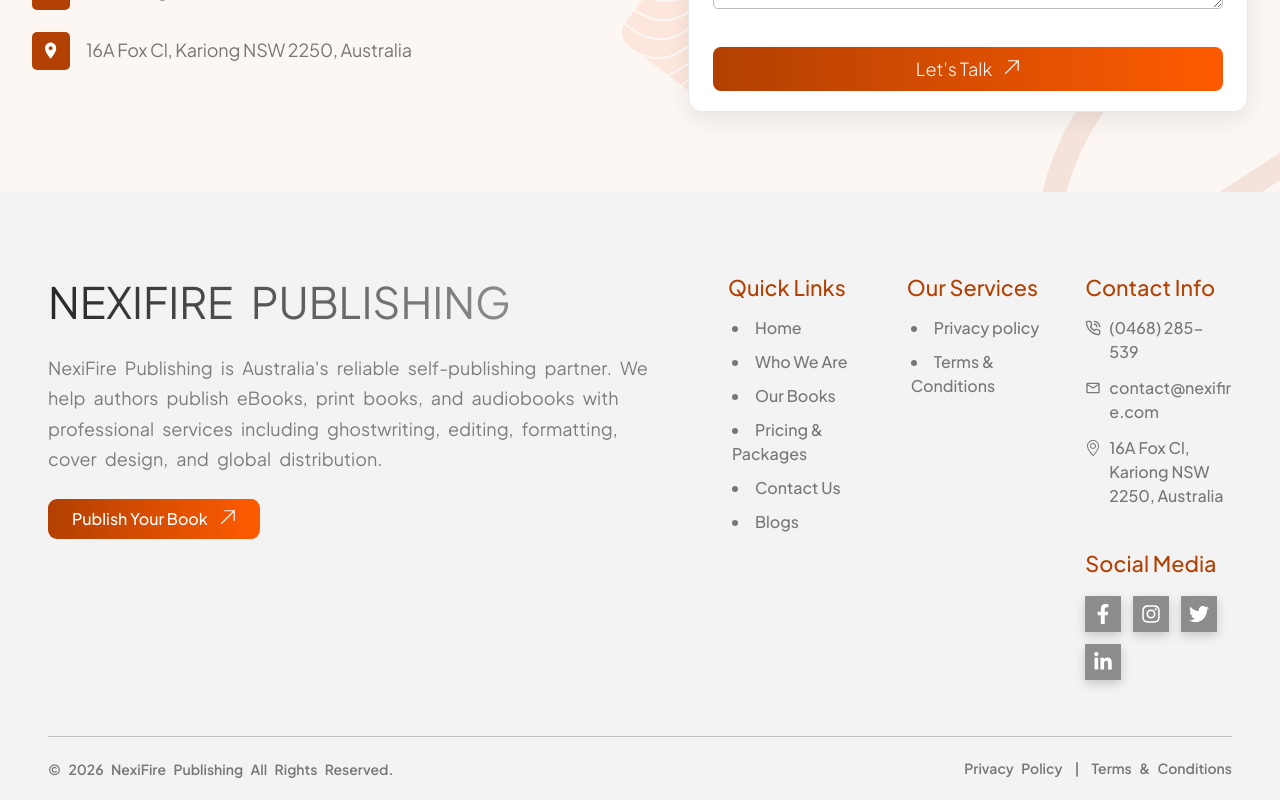
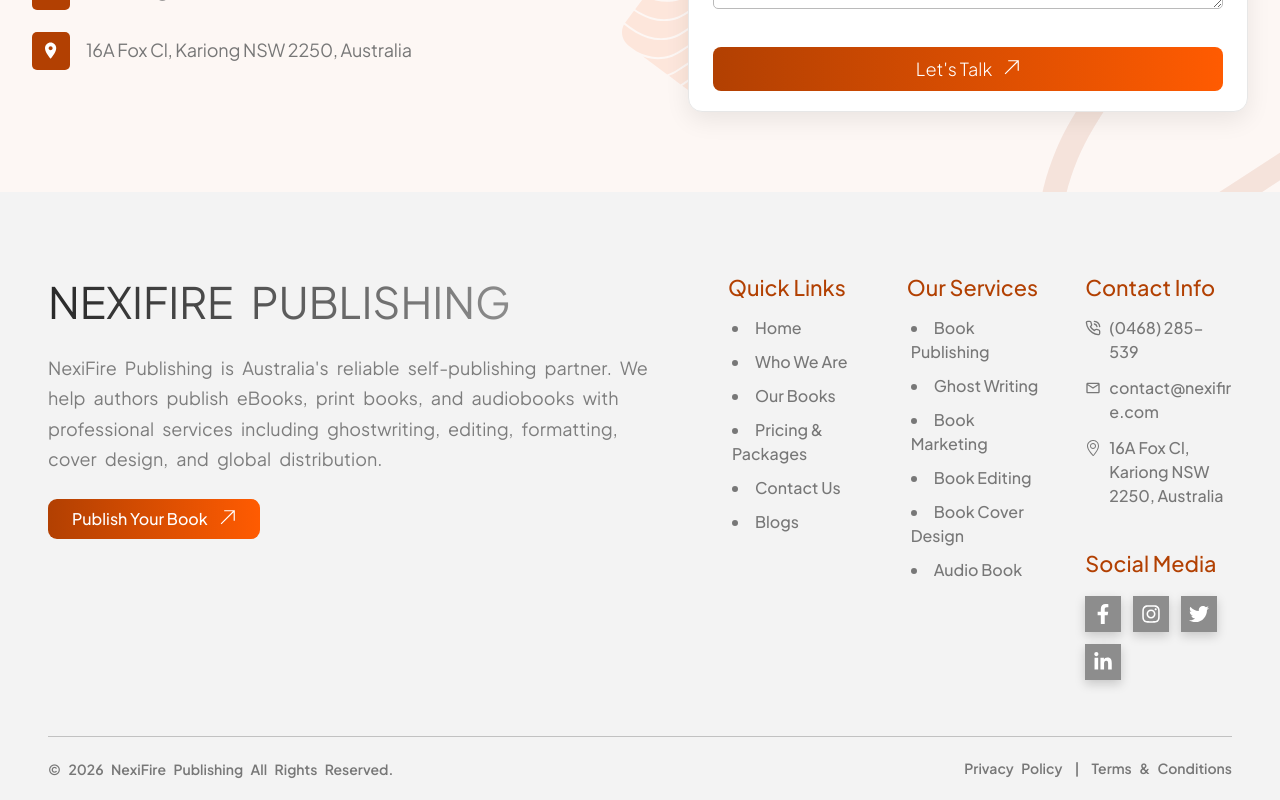
Before and after one commit to BemBexLab/nexifire-publishing, a Next.js app: page /who-we-are in a window 1280 px wide. Shown: the part 5878-6678 px from the top of the page. Built offline with nearby package versions, Linux system fonts and the light colour scheme.

Commit message:
Updated Links footer

```diff
--- a/components/Footer.tsx
+++ b/components/Footer.tsx
@@ -248,10 +248,21 @@
                 className="list-inside list-disc space-y-2.5 text-base font-medium text-[#777777]"
               >
                 <motion.li variants={listItemVariants} className="pl-1">
-                  <a className="transition hover:text-[#B24002]" href="/privacy-policy">Privacy policy</a>
+                  <a className="transition hover:text-[#B24002]" href="/publishing-services/book-publishing">Book Publishing</a>
                 </motion.li>
                 <motion.li variants={listItemVariants} className="pl-1">
-                  <a className="transition hover:text-[#B24002]" href="/terms-condition">Terms & Conditions</a>
+                  <a className="transition hover:text-[#B24002]" href="/publishing-services/ghost-writing">Ghost Writing</a>
+                </motion.li>
+                <motion.li variants={listItemVariants} className="pl-1">
+                  <a className="transition hover:text-[#B24002]" href="/publishing-services/book-marketing">Book Marketing</a>
+                </motion.li><motion.li variants={listItemVariants} className="pl-1">
+                  <a className="transition hover:text-[#B24002]" href="/publishing-services/book-editing">Book Editing</a>
+                </motion.li>
+                <motion.li variants={listItemVariants} className="pl-1">
+                  <a className="transition hover:text-[#B24002]" href="/publishing-services/book-cover-design">Book Cover Design</a>
+                </motion.li>
+                <motion.li variants={listItemVariants} className="pl-1">
+                  <a className="transition hover:text-[#B24002]" href="/publishing-services/audio-book">Audio Book</a>
                 </motion.li>
               </motion.ul>
             </motion.div>
```
